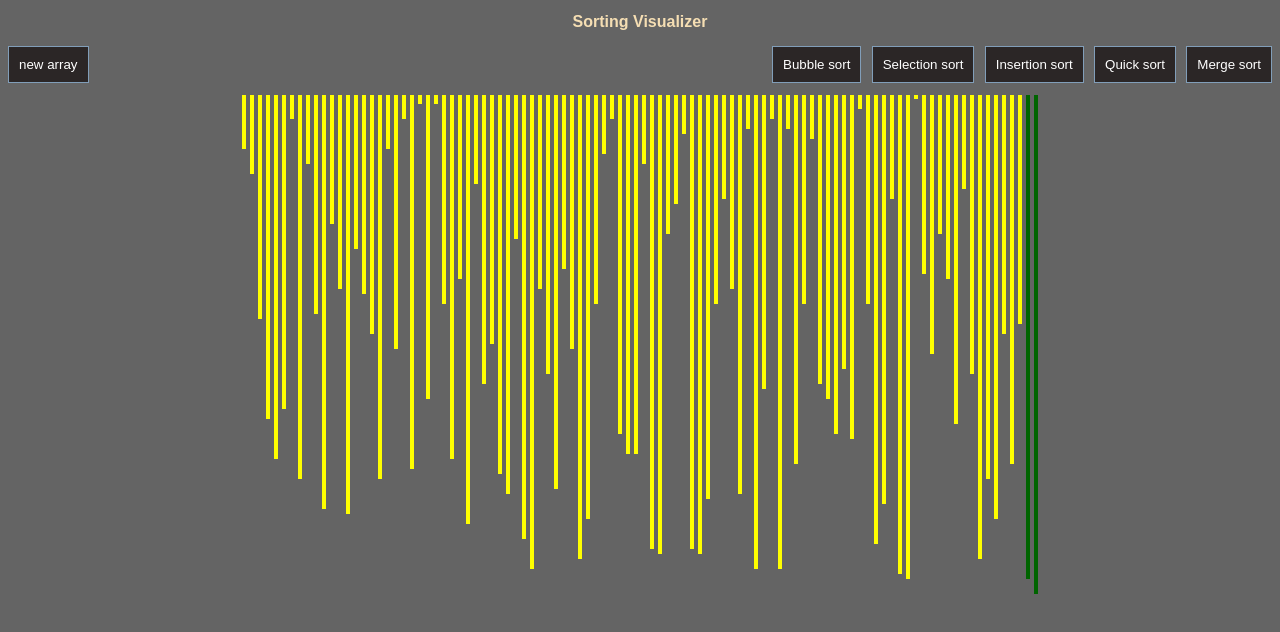
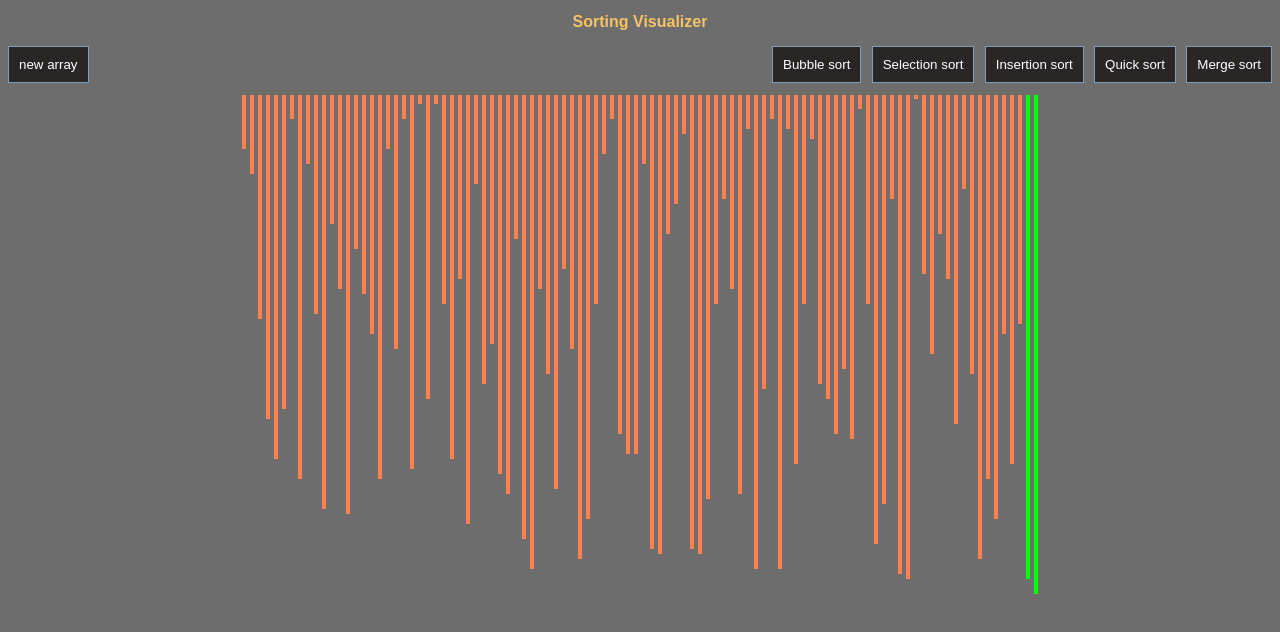
Before and after one commit to VedantGonnade/sorting-visualizer, a plain HTML site: page index.html in a window 1280 px wide. Both pictures are taken after a click on the button "Bubble sort". Drawn offline with Linux system fonts and the light colour scheme.

Commit message:
refactoring in bubble sort

```diff
--- a/index.html
+++ b/index.html
@@ -17,7 +17,7 @@
             </div>
             <div class="sorting-algorithm-buttons">
                 <button id="bubble-sort-button">Bubble sort</button>
-                <button>Selection sort</button>
+                <button id="selection-sort-button">Selection sort</button>
                 <button>Insertion sort</button>
                 <button>Quick sort</button>
                 <button>Merge sort</button>
--- a/js_files/bubble.js
+++ b/js_files/bubble.js
@@ -13,14 +13,18 @@ async function doBubbleSorting() {
         let transform2 = parseInt(secondBar.style.height);
 
         if (transform1 > transform2) {
-          firstBar.style.borderColor = "yellow";
-          secondBar.style.borderColor = "yellow";
+          firstBar.style.borderColor = "coral";
+          secondBar.style.borderColor = "coral";
 
           // Swap the heights by modifying the style attribute
           firstBar.style.height = transform2 + "px";
           secondBar.style.height = transform1 + "px";
 
           swapped = true;
+        }
+        else {
+            firstBar.style.borderColor = "coral";
+            secondBar.style.borderColor = "coral";
         }
 
         await new Promise(resolve => setTimeout(resolve, 10));
@@ -33,12 +37,12 @@ async function doBubbleSorting() {
       await new Promise(resolve => setTimeout(resolve, 1));
 
       // Turn the previously sorted bar red again for the next iteration
-      bars[n - i - 1].style.borderColor = "darkgreen";
+      bars[n - i - 1].style.borderColor = "lime";
       bars[n - i - 1].style.transition = "border-color 0.5s";
     }
 
     for (i = 0; i < n; i++) {
-        bars[i].style.borderColor = "darkgreen";
+        bars[i].style.borderColor = "lime";
     }
 
 
--- a/styles/general.css
+++ b/styles/general.css
@@ -1,4 +1,4 @@
 body {
     font-family: Arial, Helvetica, sans-serif;
-    background-color: rgb(100, 100, 100);
+    background-color: rgb(110, 109, 109);
 }
--- a/styles/header.css
+++ b/styles/header.css
@@ -3,5 +3,5 @@
     justify-content: center;
     padding: 5px 0px 15px 0px;
     font-weight: 600;
-    color: wheat;
+    color: rgb(245, 194, 101);
 }
```
